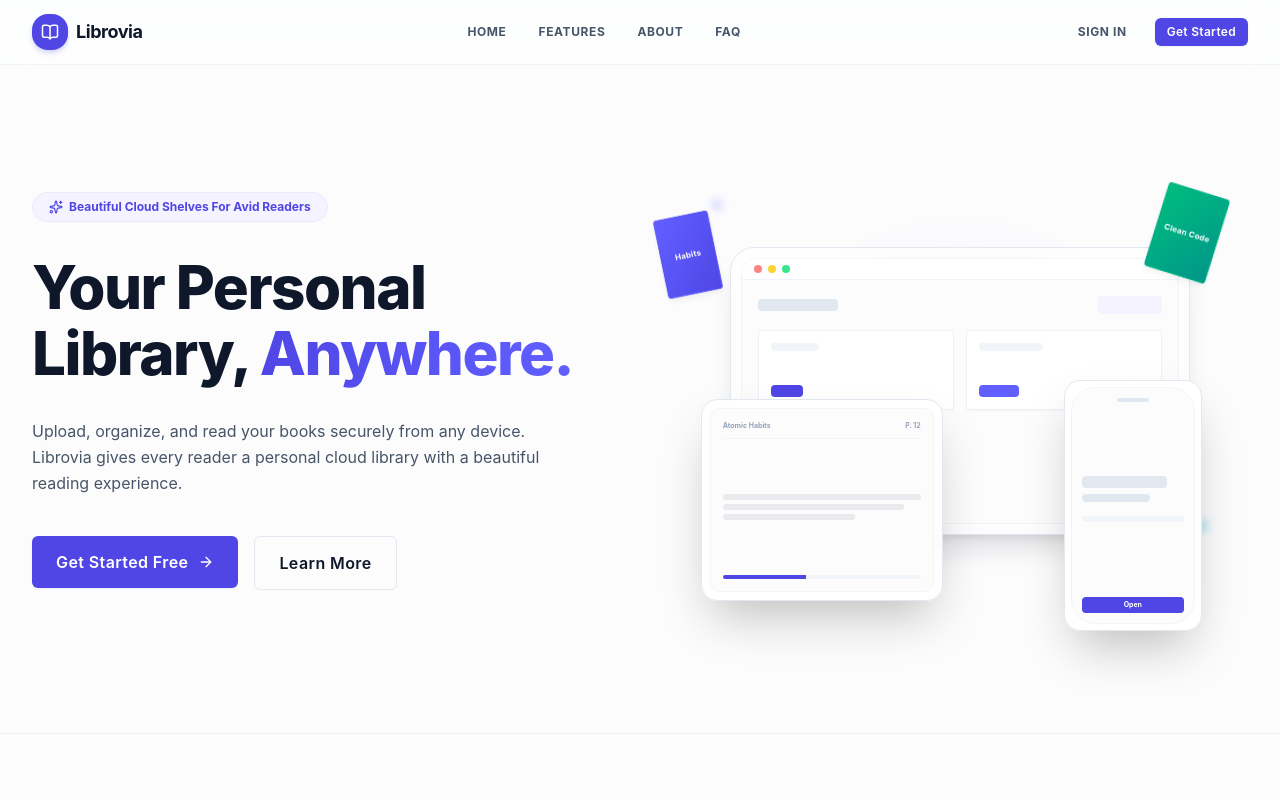
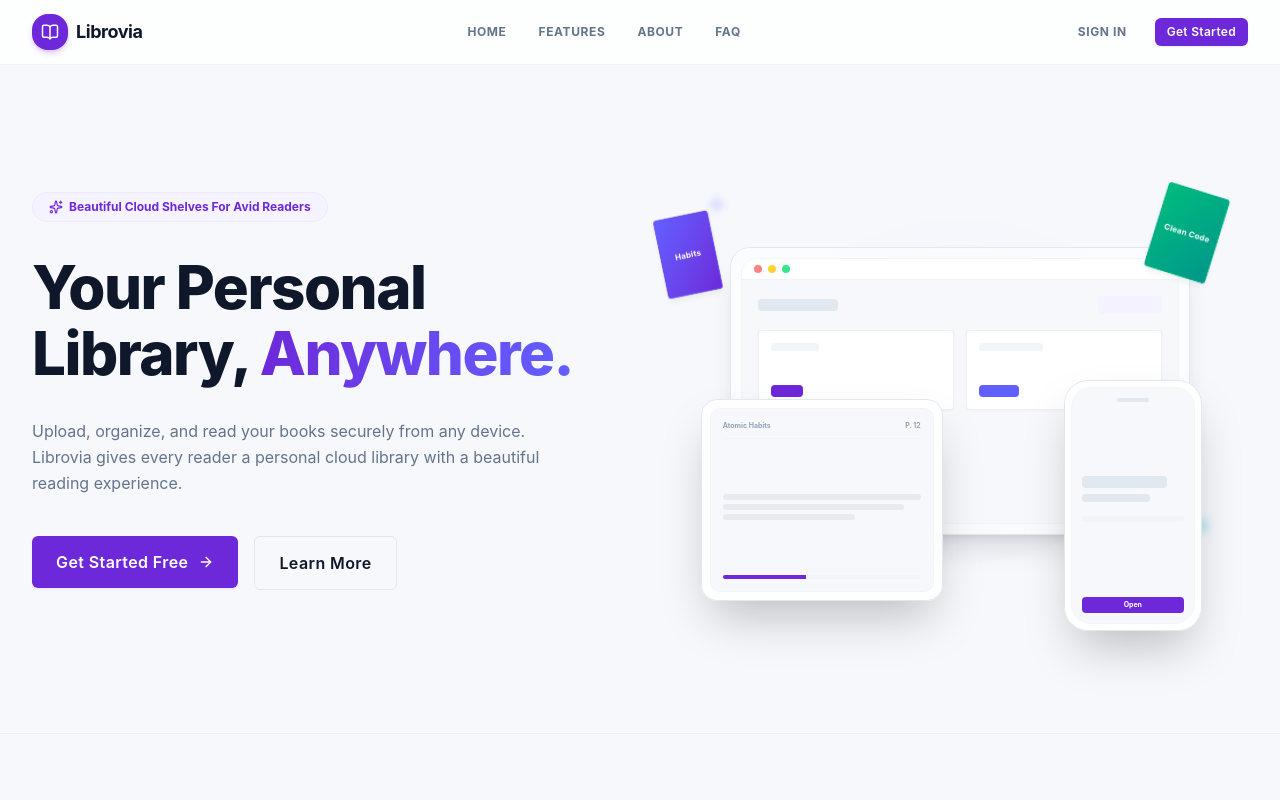
Before and after one commit to kaabkhan879-spec/Librovia, a React (Vite) app: page / in a window 1280 px wide. Shown: the top 800 px of the page. Built offline with nearby package versions, Linux system fonts and the light colour scheme.

Commit message:
style: implement unified premium design system styling tokens and variable mappings

```diff
--- a/src/components/auth/AuthCard.tsx
+++ b/src/components/auth/AuthCard.tsx
@@ -6,7 +6,7 @@ export interface AuthCardProps {
 
 export const AuthCard: React.FC<AuthCardProps> = ({ children }) => {
   return (
-    <div className="glass-effect bg-bg-surface/50 border-border-base w-full rounded-2xl border p-6 text-left shadow-lg sm:p-10">
+    <div className="glass-effect bg-bg-surface/50 border-border-base w-full rounded-3xl border p-6 text-left shadow-lg sm:p-10">
       {children}
     </div>
   )
--- a/src/index.css
+++ b/src/index.css
@@ -15,6 +15,8 @@
 
   --color-sec-50: var(--sec-50);
   --color-sec-100: var(--sec-100);
+  --color-sec-500: var(--sec-500);
+  --color-sec-600: var(--sec-600);
   --color-sec-800: var(--sec-800);
   --color-sec-900: var(--sec-900);
 
@@ -44,7 +46,9 @@
   --radius-sm: 6px;
   --radius-md: 10px;
   --radius-lg: 16px;
-  --radius-xl: 24px;
+  --radius-xl: 20px;
+  --radius-2xl: 24px;
+  --radius-3xl: 28px;
   --radius-full: 9999px;
 
   /* Shadows (Notion/Linear low-opacity style) */
@@ -57,12 +61,14 @@
 :root {
   --primary-50: #f5f3ff;
   --primary-100: #ede9fe;
-  --primary-500: #6366f1;
-  --primary-600: #4f46e5;
-  --primary-700: #4338ca;
+  --primary-500: #7c3aed;
+  --primary-600: #6d28d9;
+  --primary-700: #5b21b6;
 
-  --sec-50: #f8fafc;
-  --sec-100: #f1f5f9;
+  --sec-50: #fdf4ff;
+  --sec-100: #fae8ff;
+  --sec-500: #a855f7;
+  --sec-600: #9333ea;
   --sec-800: #1e293b;
   --sec-900: #0f172a;
 
@@ -78,13 +84,13 @@
   --error-50: #fef2f2;
   --error-500: #ef4444;
 
-  --bg-app: #fcfcfd;
+  --bg-app: #f6f8fc;
   --bg-surface: #ffffff;
   --border-base: #e2e8f0;
   --border-light: #f1f5f9;
 
   --text-main: #0f172a;
-  --text-sub: #475569;
+  --text-sub: #64748b;
   --text-muted: #94a3b8;
 }
 
--- a/src/layouts/AppLayout.tsx
+++ b/src/layouts/AppLayout.tsx
@@ -39,7 +39,7 @@ export const AppLayout: React.FC = () => {
   }
 
   return (
-    <div className="flex h-screen w-screen overflow-hidden bg-slate-50">
+    <div className="bg-bg-app flex h-screen w-screen overflow-hidden">
       {/* Sidebar navigation */}
       <Sidebar
         isOpen={sidebarOpen}
```
